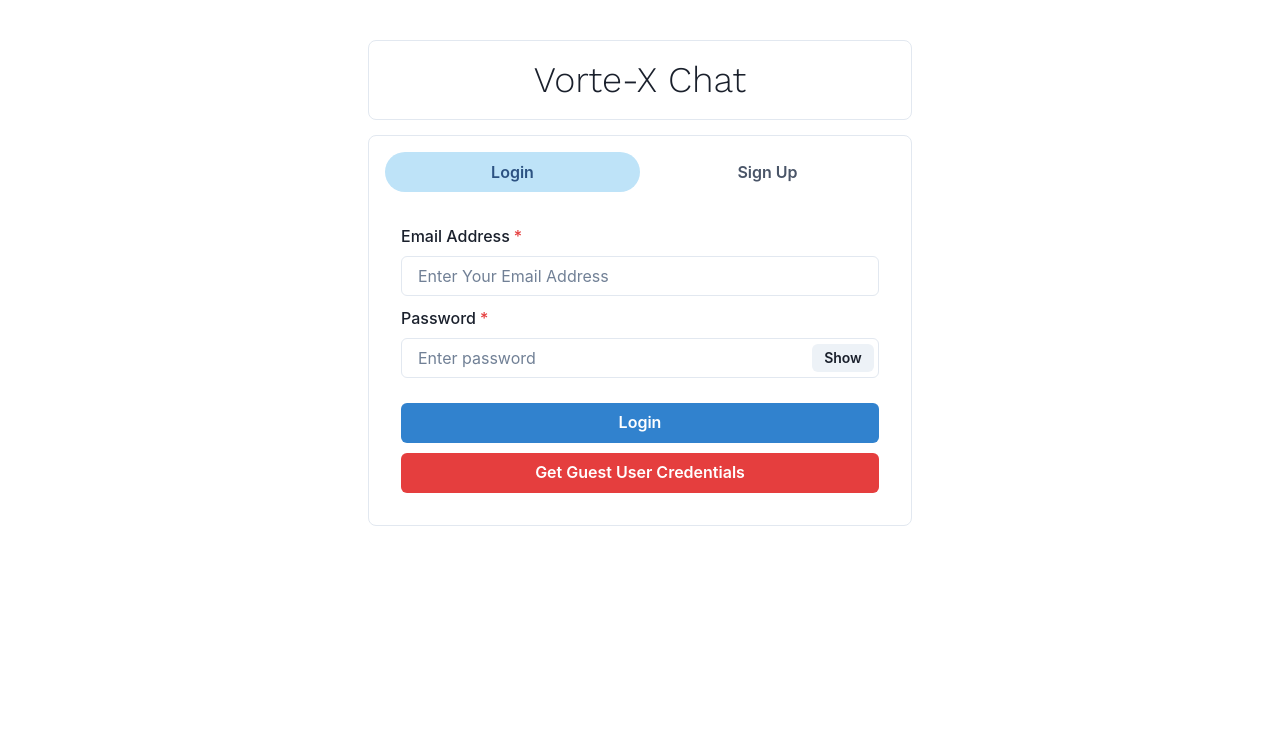
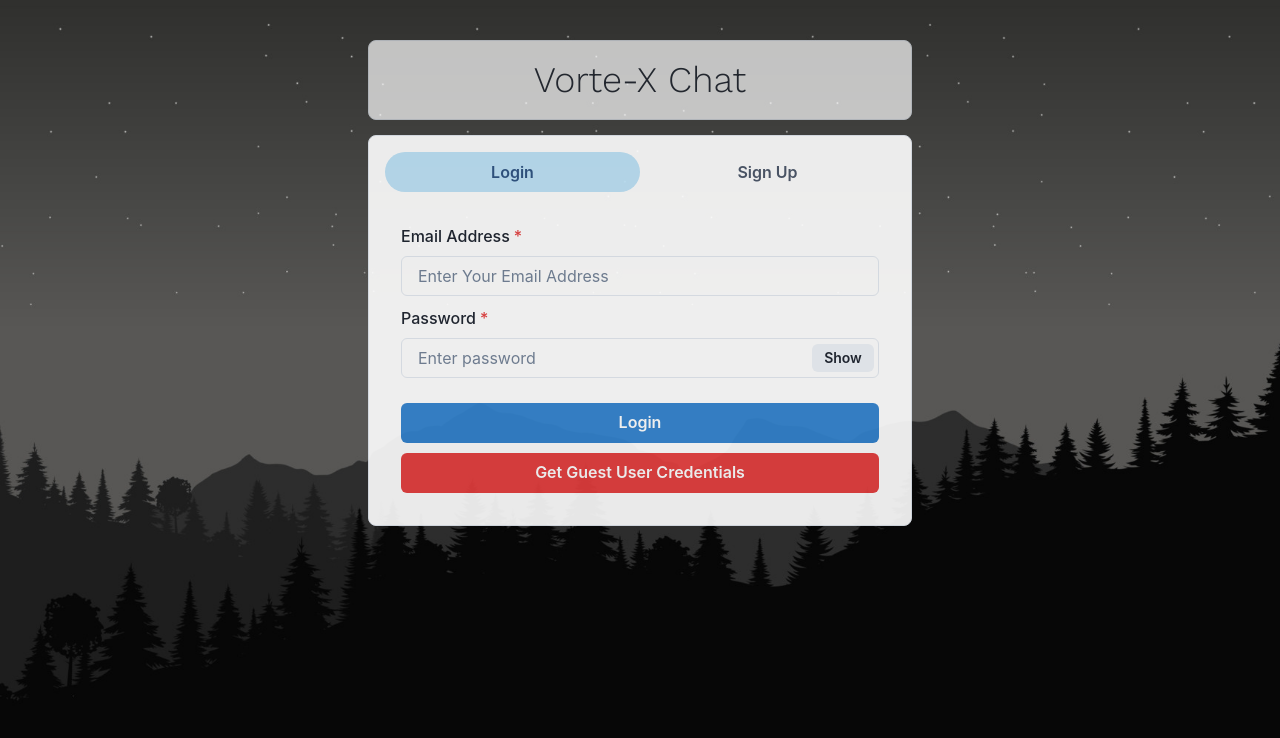
Before and after one commit to vedant-3010/VortexChat-Frontend, a React (Create React App) app: page / in a window 1280 px wide. Shown: the top 738 px of the page. Built offline with nearby package versions, Linux system fonts and the light colour scheme.

Commit message:
minor changes

```diff
--- a/src/App.css
+++ b/src/App.css
@@ -3,6 +3,7 @@
 .App {
   min-height: 100vh;
   display: flex;
+  background-image: url("./background.png");
   background-position: center;
   background-size: cover;
 }
--- a/src/Pages/HomePage.js
+++ b/src/Pages/HomePage.js
@@ -30,6 +30,7 @@ const HomePage = () => {
         justifyContent="center"
         p={3}
         bg="white"
+        opacity="0.7"
         w="100%"
         m="40px 0 15px 0"
         borderRadius="lg"
@@ -42,6 +43,8 @@ const HomePage = () => {
 
       <Box
         bg={"white"}
+        opacity={"0.9"}
+        blur="3px"
         w={"100%"}
         p={4}
         borderRadius={"lg"}
--- a/src/components/Authentication/Login.js
+++ b/src/components/Authentication/Login.js
@@ -75,6 +75,7 @@ const Login = () => {
         <FormLabel>Email Address</FormLabel>
         <Input
           value={email}
+
           type="email"
           placeholder="Enter Your Email Address"
           onChange={(e) => setEmail(e.target.value)}
--- a/src/components/miscellaneous/SideDrawer.js
+++ b/src/components/miscellaneous/SideDrawer.js
@@ -142,7 +142,7 @@ function SideDrawer() {
           </Button>
         </Tooltip>
         <Text fontSize="2xl" fontFamily="Work sans">
-          Talk-A-Tive
+          Vorte-X Chat
         </Text>
         <div>
           <Menu>
```
Also changed, not shown: src/background.jpg (added), src/background.png (added).
